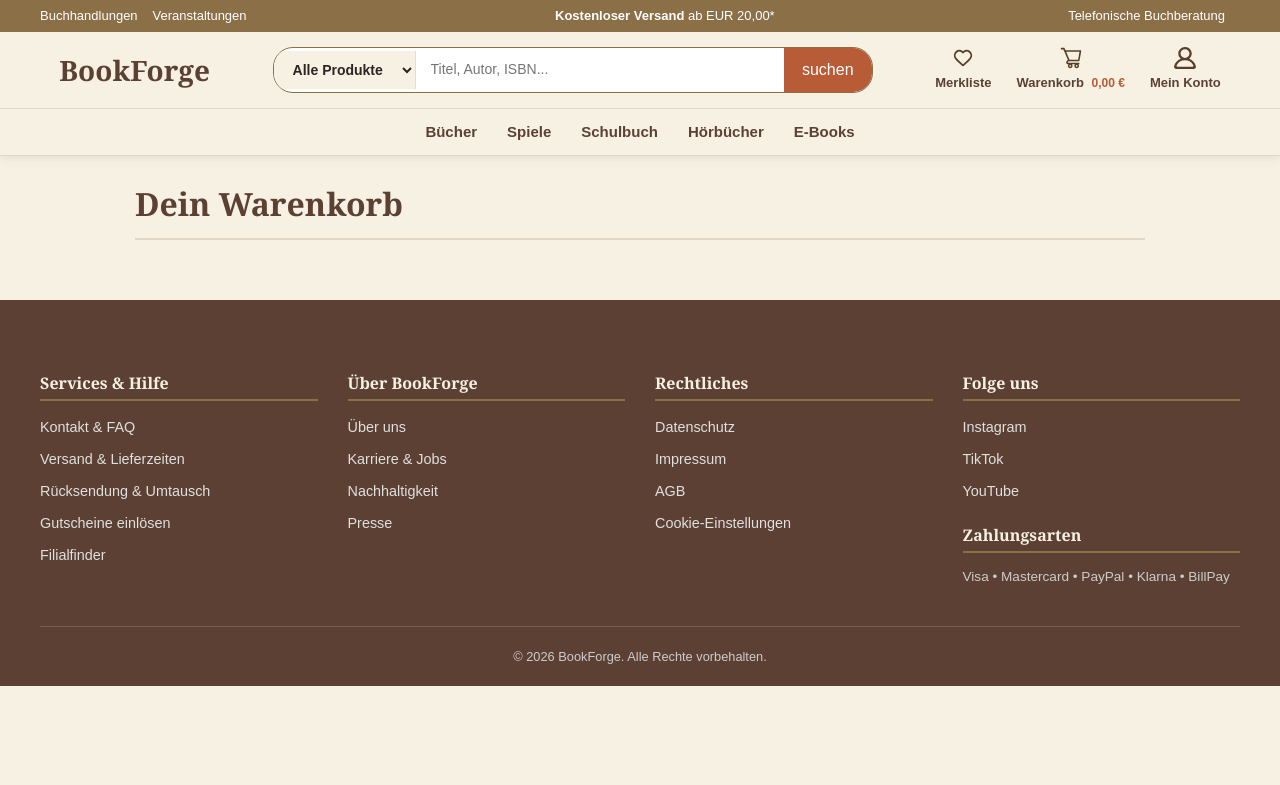
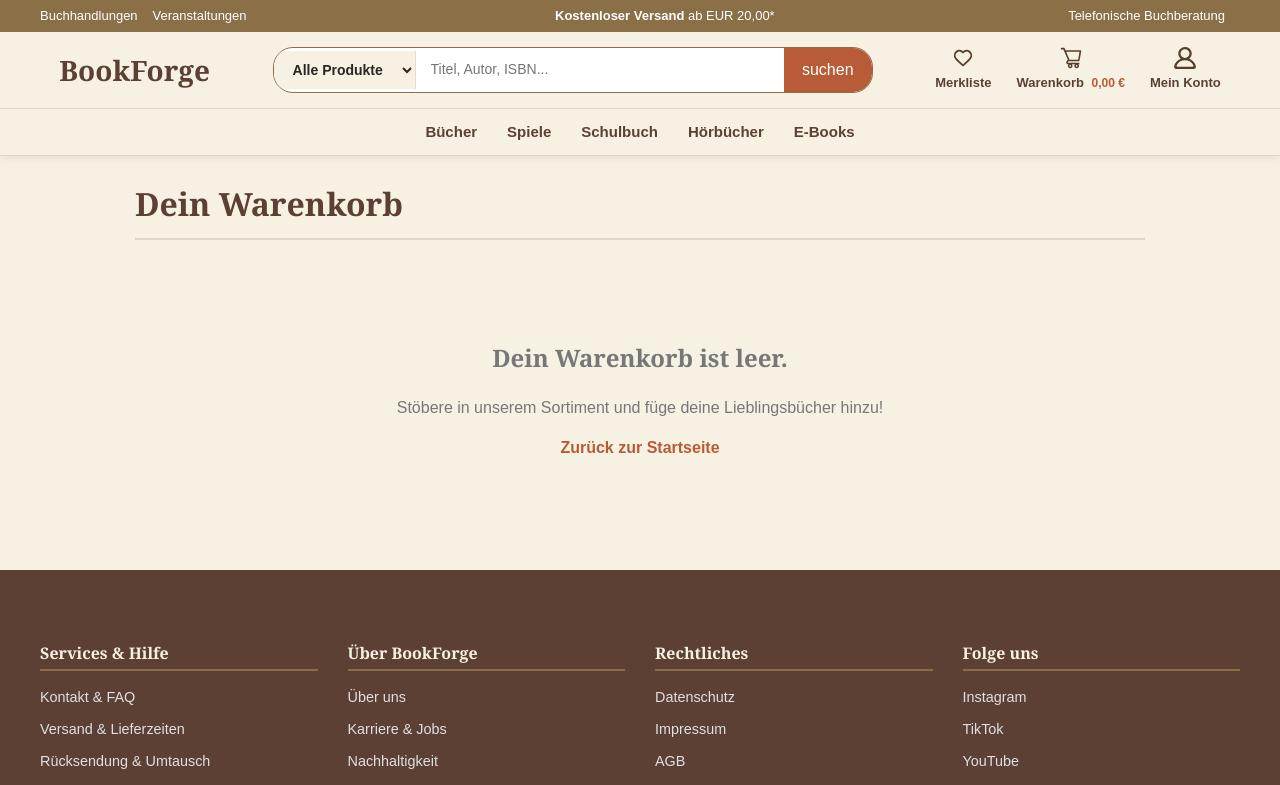
Before and after one commit to Damien159/BookForge, a React (Vite) app: page /warenkorb in a window 1280 px wide. Shown: the top 785 px of the page. Built offline with nearby package versions, Linux system fonts and the light colour scheme.

Commit message:
feat(cart): Warenkorb-Seite mit Artikelliste und leerem Zustand

```diff
--- a/src/pages/Cart.jsx
+++ b/src/pages/Cart.jsx
@@ -1,7 +1,38 @@
+import { Link } from "react-router-dom";
+import { useCart } from "../context/CartContext";
+import { formatPrice } from "../lib/price";
+
 export default function Cart() {
+  const { items } = useCart();
+
   return (
     <main className="cart-page-container">
       <h1 className="cart-page-title">Dein Warenkorb</h1>
+
+      {items.length === 0 ? (
+        <div className="empty-message">
+          <h2>Dein Warenkorb ist leer.</h2>
+          <p>Stöbere in unserem Sortiment und füge deine Lieblingsbücher hinzu!</p>
+          <Link to="/">Zurück zur Startseite</Link>
+        </div>
+      ) : (
+        <div className="cart-layout">
+          <div className="cart-items-list">
+            {items.map((item) => (
+              <div className="cart-item" key={item.key}>
+                <div className="cart-item-info">
+                  <div>
+                    <h3 className="cart-item-title">
+                      <Link to={`/buch/${item.key}`}>{item.title}</Link>
+                    </h3>
+                    <div className="cart-item-price">{formatPrice(item.price)}</div>
+                  </div>
+                </div>
+              </div>
+            ))}
+          </div>
+        </div>
+      )}
     </main>
   );
 }
```
